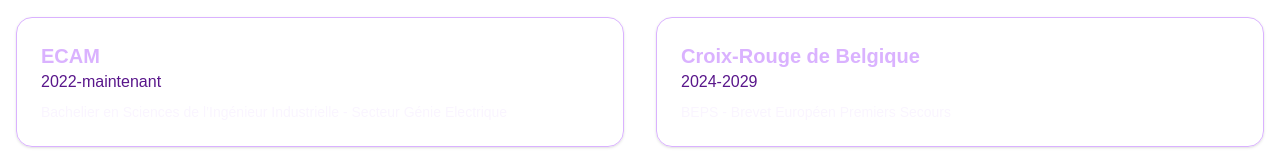
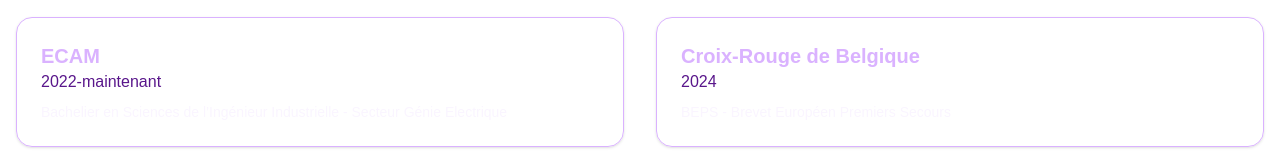
Before and after one commit to Kulsum22156/Portefolio, a Next.js app: page /CV in a window 1280 px wide. Shown: the part 195-355 px from the top of the page. Built offline with nearby package versions, Linux system fonts and the light colour scheme; no server answers; the database is empty.

Commit message:
Quelques correction et tests

```diff
--- a/app/CV/page.tsx
+++ b/app/CV/page.tsx
@@ -13,7 +13,7 @@
             <CvEntry title="ECAM" date="2022-maintenant" description="Bachelier en Sciences de l’Ingénieur Industrielle - Secteur Génie Electrique">
             </CvEntry>
 
-            <CvEntry title="Croix-Rouge de Belgique" date="2024-2029" description="BEPS - Brevet Européen Premiers Secours">
+            <CvEntry title="Croix-Rouge de Belgique" date="2024" description="BEPS - Brevet Européen Premiers Secours">
             </CvEntry>
 
             <BlogBlock section="formations" /></div>
@@ -41,7 +41,7 @@
             <CvEntry title="PCB" date="2025-2026" description="Réalisation de cartes PCB avec Altium Designer">
             </CvEntry>
 
-            <CvEntry title="Génie logiciel" date="2025-2026" description="Création d'une gestion de création de cassiers avec C#, en méthode Agile/Scrum et SQLite">
+            <CvEntry title="Génie logiciel" date="2025-2026" description="Création d'une gestion de création de cassiers avec C#, en méthode Agile/Scrum et SQL/MariaDB">
             </CvEntry>
 
             <CvEntry title="Deskop application" date="2025" description="Création d'un gestionnaire de parties d'échec (compétitions, tournois, joueurs) avec C#, Avalonia et SQLite">
--- a/app/components/blogdb.tsx
+++ b/app/components/blogdb.tsx
@@ -8,7 +8,7 @@
 
   return (
     <div>
-      <div className="grid grid-cols-1 md:grid-cols-2">
+        <div className="grid grid-cols-1 md:grid-cols-2 gap-6">
         {posts.map(post => (
           <div
             key={post.id}
@@ -19,7 +19,7 @@
             <p className="text-sm text-purple-50">{post.content}</p>
 
             <form action={deletePost.bind(null, post.id)}>
-            <button className="bg-purple-600 text-white px-4 py-2 rounded-lg hover:bg-purple-700">
+            <button className=" mt-8 bg-purple-600 text-white px-4 py-2 rounded-lg hover:bg-purple-700">
               Supprimer
             </button>
           </form>
```
Also changed, not shown: 1 other file (tests, documents, lock files or other folders).
